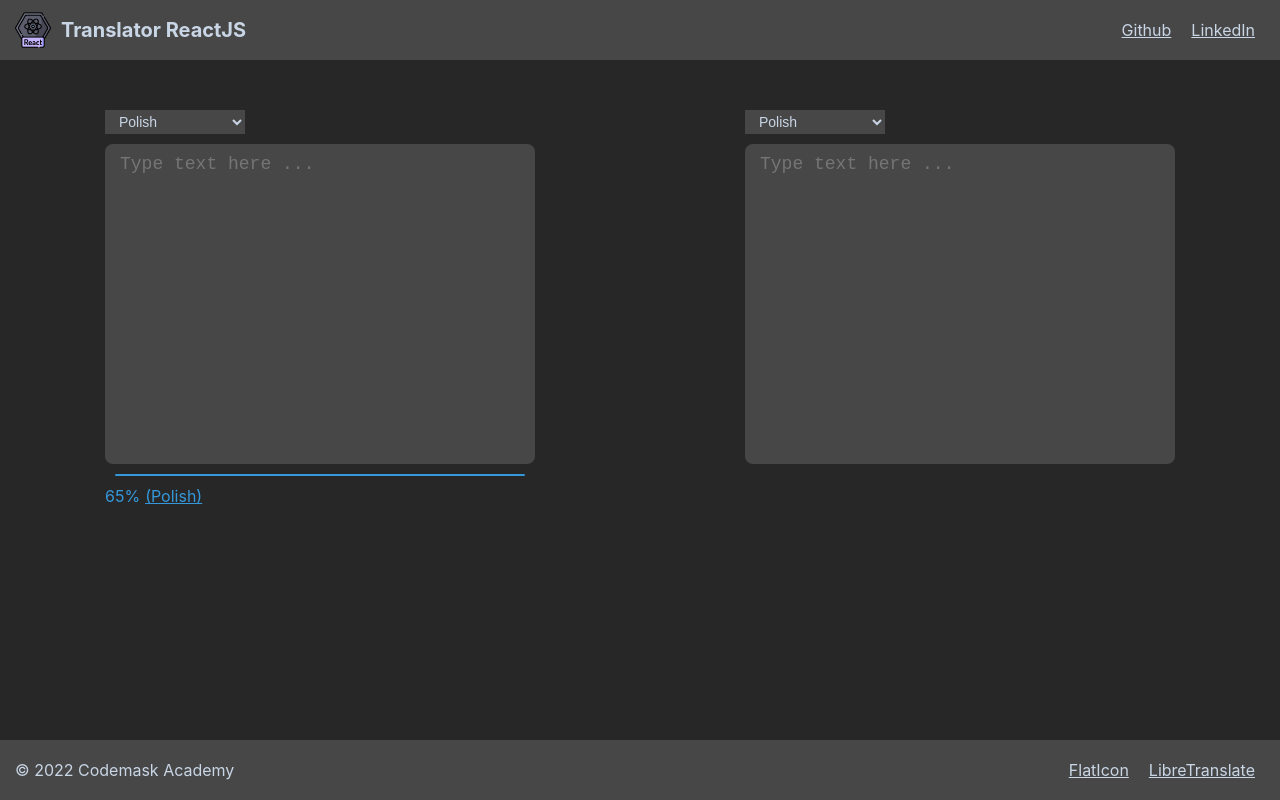
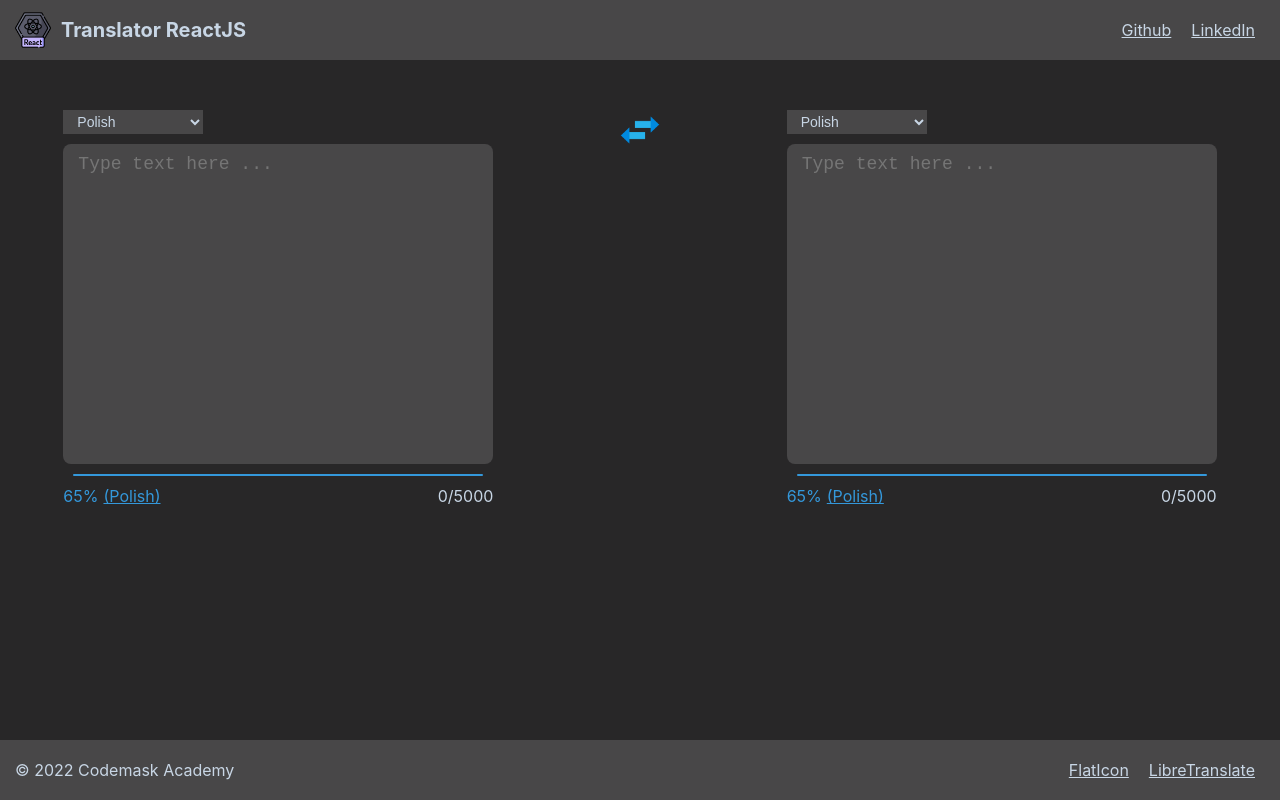
Before and after one commit to TDomagalski/CodemaskAcademy_yt, a React (Vite) app in the folder Kurs Reactjs/translator-reactjs/: page / in a window 1280 px wide. Built offline with nearby package versions, Linux system fonts and the light colour scheme.

Commit message:
feat: InputFooter with child and ExchangeLanguage components add to app

```diff
--- a/Kurs Reactjs/translator-reactjs/src/assets/index.ts
+++ b/Kurs Reactjs/translator-reactjs/src/assets/index.ts
@@ -1,5 +1,7 @@
 import Logo from "./react.png";
+import Exchange from "./exchange.png"
 
 export const Images = {
 	Logo,
+	Exchange,
 };
--- a/Kurs Reactjs/translator-reactjs/src/features/translator/TranslatorScreen.tsx
+++ b/Kurs Reactjs/translator-reactjs/src/features/translator/TranslatorScreen.tsx
@@ -1,6 +1,6 @@
 import React from "react";
 import styled from "styled-components";
-import {Confidence, Loader, SelectLanguage, TextInput} from "lib/components"
+import {Confidence, Loader, SelectLanguage, TextInput, ExchangeLanguage, TextCounter} from "lib/components"
 // import { useTranslations } from "lib/hooks";
 
 export const TranslatorScreen: React.FunctionComponent = () => {
@@ -17,11 +17,22 @@ export const TranslatorScreen: React.FunctionComponent = () => {
 					<LoaderContainer>
 						<Loader />
 					</LoaderContainer>
-					<Confidence />
+					<InputFooter>
+						<Confidence />
+						<TextCounter />
+					</InputFooter>
 				</InputContainer>
+				<ExchangeLanguage />
 				<InputContainer>
 					<SelectLanguage />
 					<TextInput />
+					<LoaderContainer>
+						<Loader />
+					</LoaderContainer>
+					<InputFooter>
+						<Confidence />
+						<TextCounter />
+					</InputFooter>
 				</InputContainer>
 			</TranslatorContainer>
 		</Container>
@@ -50,3 +61,9 @@ const InputContainer = styled.div`
 const LoaderContainer = styled.div`
 	padding: 0 10px;
 `
+
+const InputFooter = styled.div`
+  display: flex;
+  justify-content: space-between;
+  align-items: center;
+`
--- /dev/null
+++ b/Kurs Reactjs/translator-reactjs/src/lib/components/ExchangeLanguage.tsx
@@ -0,0 +1,16 @@
+import styled from "styled-components";
+import { Images } from "assets";
+
+export const ExchangeLanguage = () => {
+
+	return (
+		<Exchange src={Images.Exchange} />
+	)
+}
+
+const Exchange = styled.img`
+	width: 40px;
+  height: 40px;
+  cursor: pointer;
+  color: ${({ theme }) => theme.colors.thypography};
+`
--- /dev/null
+++ b/Kurs Reactjs/translator-reactjs/src/lib/components/TextCounter.tsx
@@ -0,0 +1,14 @@
+import styled from "styled-components";
+
+export const TextCounter = () => {
+
+	return (
+		<Counter>
+			0/5000
+		</Counter>
+	)
+}
+
+const Counter = styled.div`
+	color: ${({ theme }) => theme.colors.typography};
+`
--- a/Kurs Reactjs/translator-reactjs/src/lib/components/index.ts
+++ b/Kurs Reactjs/translator-reactjs/src/lib/components/index.ts
@@ -4,3 +4,5 @@ export { TextInput } from "./TextInput";
 export { SelectLanguage } from "./SelectLanguage";
 export { Loader } from "./Loader"
 export { Confidence } from "./Confidence"
+export { ExchangeLanguage } from "./ExchangeLanguage";
+export { TextCounter } from "./TextCounter";
```
Also changed, not shown: Kurs Reactjs/translator-reactjs/src/assets/exchange.png (added).
